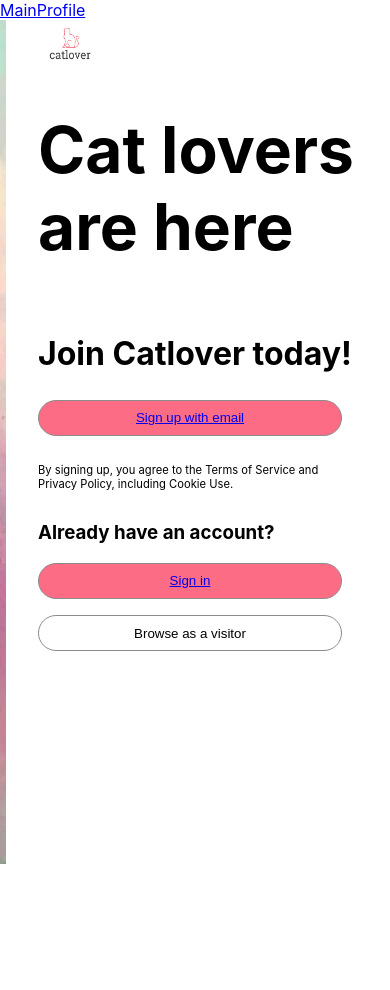
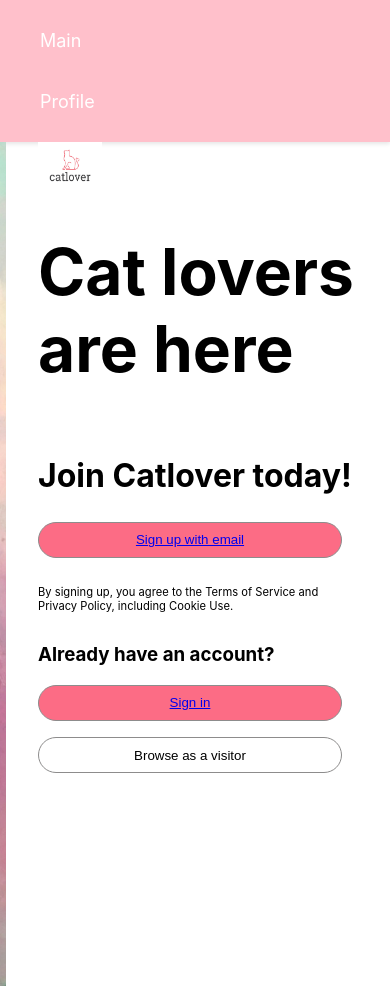
Before and after one commit to ifffShang/final, a React (Create React App) app in the folder frontend/: page / in a window 390 px wide. Before the commit the page ends 868 px from the top, so only its background shows below. Built offline with nearby package versions, Linux system fonts and the light colour scheme; no server answers.

Commit message:
completed the navbar design

```diff
--- /dev/null
+++ b/frontend/src/Components/Navbar/Navbar.css
@@ -0,0 +1,47 @@
+/* navbar.css */
+
+/* Container for the navbar */
+nav {
+    display: flex;
+    justify-content: space-between; /* Space out the items */
+    align-items: center;
+    background-color: pink; /* Dark background */
+    padding: 10px 20px; /* Add some padding */
+    box-shadow: 0 2px 4px rgba(0, 0, 0, 0.1); /* Subtle shadow for depth */
+  }
+
+  /* Style the links inside the navbar */
+  nav a {
+    color: white;
+    text-decoration: none; /* Remove underline */
+    font-size: 18px; /* Set font size */
+    margin: 0 15px; /* Add space between links */
+    padding: 5px 10px;
+    border-radius: 5px; /* Rounded corners */
+    transition: background-color 0.3s ease; /* Smooth hover transition */
+  }
+
+  /* Hover effect for links */
+  nav a:hover {
+    background-color: var(--cat-lover-secondary); /* Darker background on hover */
+    color: #fff; /* Keep the text color white */
+  }
+
+  /* If the link is active (the current page), we can highlight it */
+  nav a.active {
+    background-color: #007BFF; /* Highlight with blue background */
+    color: white;
+  }
+
+  /* Responsive design for smaller screens */
+  @media (max-width: 768px) {
+    nav {
+      flex-direction: column; /* Stack the links vertically on smaller screens */
+      align-items: flex-start; /* Align the items to the start */
+    }
+
+    nav a {
+      margin: 10px 0; /* Add space between links vertically */
+      padding: 10px 20px;
+    }
+  }
--- a/frontend/src/Components/Navbar/Navbar.js
+++ b/frontend/src/Components/Navbar/Navbar.js
@@ -1,5 +1,6 @@
 import React from 'react'
 import { Link } from "react-router-dom"
+import './Navbar.css'
 
 export default function Navbar() {
   return (
```
